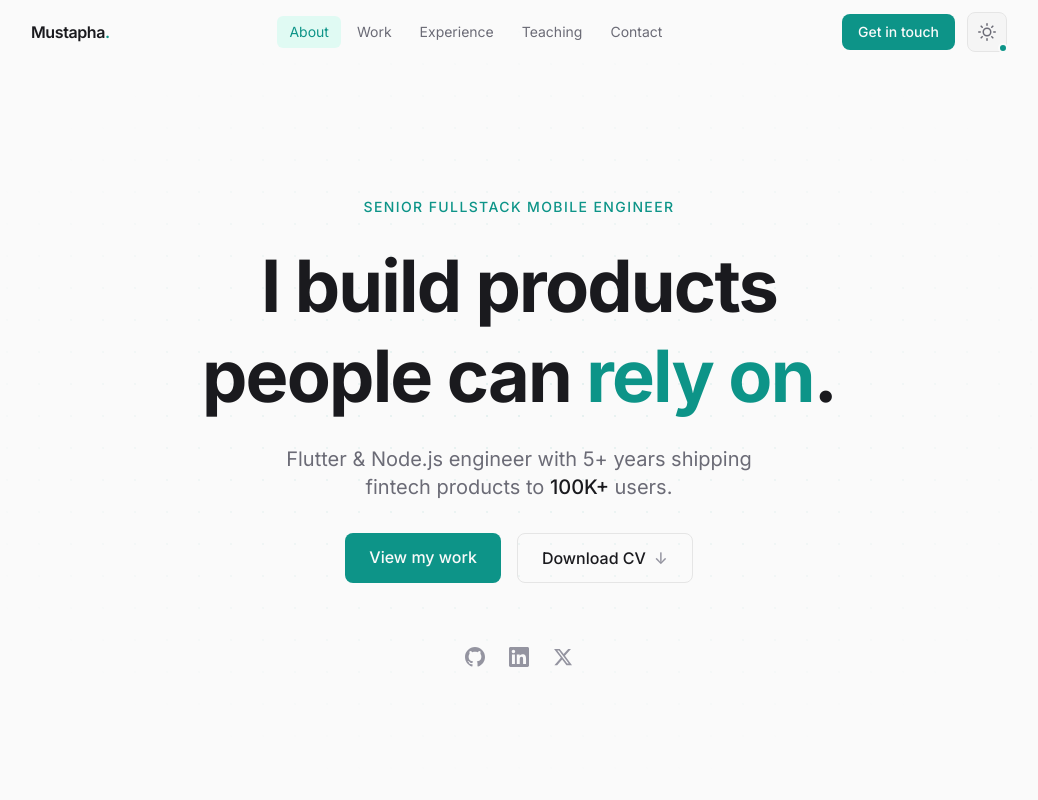
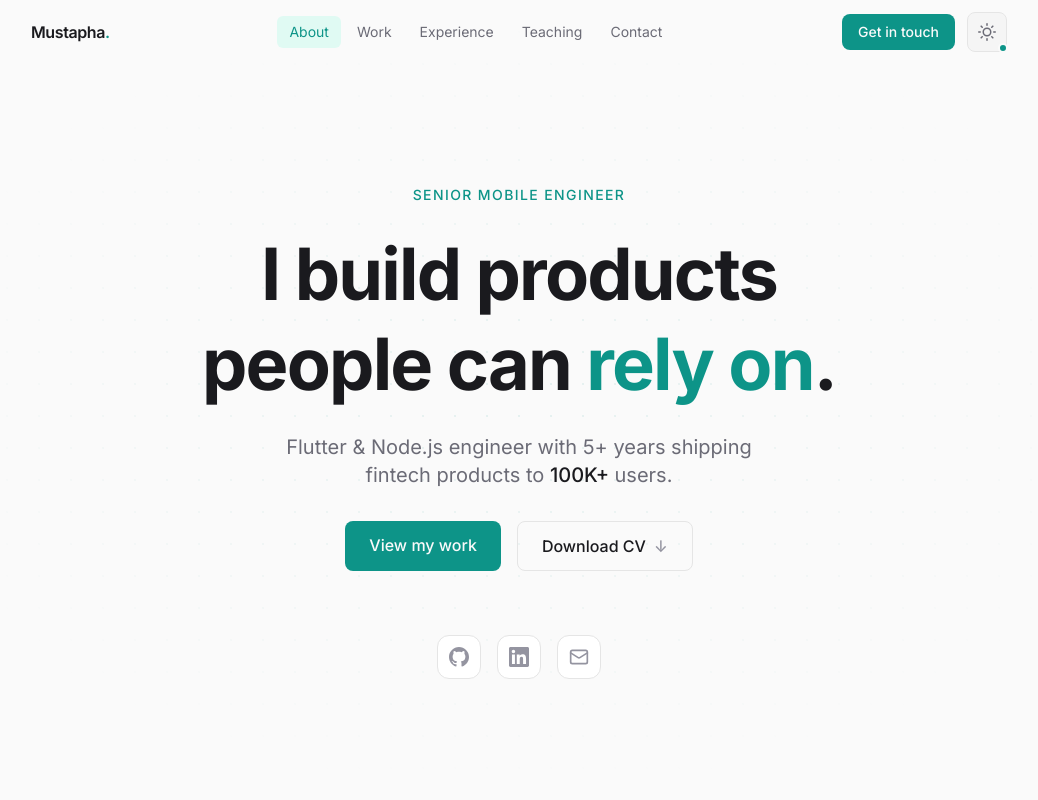
Before and after one commit to Mostalpha7/mostalpha7.github.io, a Next.js app: page / in a window 1280 px wide. Shown: the top 800 px of the page, without its empty margins (121-1159 px from the left). Built offline with nearby package versions, Linux system fonts and the light colour scheme.

Commit message:
UI Improvement.

```diff
--- a/src/components/sections/contact.tsx
+++ b/src/components/sections/contact.tsx
@@ -15,23 +15,33 @@ const socials = [
     },
     {
         label: "LinkedIn",
-        url: "https://linkedin.com/in/mustapha",
+        url: "https://www.linkedin.com/in/mustapha-abdulmujeeb-32680b195/",
         icon: (
             <svg width="20" height="20" viewBox="0 0 24 24" fill="currentColor">
                 <path d="M20.447 20.452h-3.554v-5.569c0-1.328-.027-3.037-1.852-3.037-1.853 0-2.136 1.445-2.136 2.939v5.667H9.351V9h3.414v1.561h.046c.477-.9 1.637-1.85 3.37-1.85 3.601 0 4.267 2.37 4.267 5.455v6.286zM5.337 7.433c-1.144 0-2.063-.926-2.063-2.065 0-1.138.92-2.063 2.063-2.063 1.14 0 2.064.925 2.064 2.063 0 1.139-.925 2.065-2.064 2.065zm1.782 13.019H3.555V9h3.564v11.452zM22.225 0H1.771C.792 0 0 .774 0 1.729v20.542C0 23.227.792 24 1.771 24h20.451C23.2 24 24 23.227 24 22.271V1.729C24 .774 23.2 0 22.222 0h.003z" />
             </svg>
         ),
     },
+    // {
+    //     label: "Twitter / X",
+    //     url: "https://twitter.com/mostalpha7",
+    //     icon: (
+    //         <svg width="20" height="20" viewBox="0 0 24 24" fill="currentColor">
+    //             <path d="M18.244 2.25h3.308l-7.227 8.26 8.502 11.24H16.17l-5.214-6.817L4.99 21.75H1.68l7.73-8.835L1.254 2.25H8.08l4.713 6.231zm-1.161 17.52h1.833L7.084 4.126H5.117z" />
+    //         </svg>
+    //     ),
+    // },
+
     {
-        label: "Twitter / X",
-        url: "https://twitter.com/mostalpha7",
+        label: "Email",
+        url: "mailto:mostalpha7@gmail.com",
         icon: (
-            <svg width="20" height="20" viewBox="0 0 24 24" fill="currentColor">
-                <path d="M18.244 2.25h3.308l-7.227 8.26 8.502 11.24H16.17l-5.214-6.817L4.99 21.75H1.68l7.73-8.835L1.254 2.25H8.08l4.713 6.231zm-1.161 17.52h1.833L7.084 4.126H5.117z" />
+            <svg width="20" height="20" viewBox="0 0 24 24" fill="none" stroke="currentColor" strokeWidth="2" strokeLinecap="round" strokeLinejoin="round">
+                <rect width="20" height="16" x="2" y="4" rx="2" />
+                <path d="m22 7-8.97 5.7a1.94 1.94 0 0 1-2.06 0L2 7" />
             </svg>
         ),
     },
-
     {
         label: "WhatsApp",
         url: "https://wa.me/2348149607707",
--- a/src/components/sections/hero.tsx
+++ b/src/components/sections/hero.tsx
@@ -146,7 +146,7 @@ export function Hero() {
                     className="hidden sm:block text-sm font-medium tracking-widest uppercase mb-6"
                     style={{ color: "var(--accent)" }}
                 >
-                    Senior Fullstack Mobile Engineer
+                    Senior Mobile Engineer
                 </motion.p>
 
                 <motion.h1
@@ -227,15 +227,29 @@ export function Hero() {
 
                 <motion.div
                     variants={itemVariants}
-                    className="mt-16 flex justify-center gap-6"
+                    className="mt-16 flex justify-center gap-4"
                 >
                     <a
                         href="https://github.com/mostalpha7"
                         target="_blank"
                         rel="noopener noreferrer"
-                        style={{ color: "var(--text-faint)", transition: "color 0.2s" }}
-                        onMouseEnter={(e) => { e.currentTarget.style.color = "var(--text)"; }}
-                        onMouseLeave={(e) => { e.currentTarget.style.color = "var(--text-faint)"; }}
+                        className="w-11 h-11 rounded-xl flex items-center justify-center"
+                        style={{
+                            backgroundColor: "var(--surface)",
+                            border: "0.5px solid var(--border)",
+                            color: "var(--text-faint)",
+                            transition: "color 0.2s, border-color 0.2s, background-color 0.2s",
+                        }}
+                        onMouseEnter={(e) => {
+                            e.currentTarget.style.color = "var(--accent)";
+                            e.currentTarget.style.borderColor = "var(--accent)";
+                            e.currentTarget.style.backgroundColor = "var(--accent-subtle)";
+                        }}
+                        onMouseLeave={(e) => {
+                            e.currentTarget.style.color = "var(--text-faint)";
+                            e.currentTarget.style.borderColor = "var(--border)";
+                            e.currentTarget.style.backgroundColor = "var(--surface)";
+                        }}
                         aria-label="GitHub"
                     >
                         <svg width="20" height="20" viewBox="0 0 24 24" fill="currentColor">
@@ -246,16 +260,57 @@ export function Hero() {
                         href="https://www.linkedin.com/in/mustapha-abdulmujeeb-32680b195/"
                         target="_blank"
                         rel="noopener noreferrer"
-                        style={{ color: "var(--text-faint)", transition: "color 0.2s" }}
-                        onMouseEnter={(e) => { e.currentTarget.style.color = "var(--text)"; }}
-                        onMouseLeave={(e) => { e.currentTarget.style.color = "var(--text-faint)"; }}
+                        className="w-11 h-11 rounded-xl flex items-center justify-center"
+                        style={{
+                            backgroundColor: "var(--surface)",
+                            border: "0.5px solid var(--border)",
+                            color: "var(--text-faint)",
+                            transition: "color 0.2s, border-color 0.2s, background-color 0.2s",
+                        }}
+                        onMouseEnter={(e) => {
+                            e.currentTarget.style.color = "var(--accent)";
+                            e.currentTarget.style.borderColor = "var(--accent)";
+                            e.currentTarget.style.backgroundColor = "var(--accent-subtle)";
+                        }}
+                        onMouseLeave={(e) => {
+                            e.currentTarget.style.color = "var(--text-faint)";
+                            e.currentTarget.style.borderColor = "var(--border)";
+                            e.currentTarget.style.backgroundColor = "var(--surface)";
+                        }}
                         aria-label="LinkedIn"
                     >
                         <svg width="20" height="20" viewBox="0 0 24 24" fill="currentColor">
                             <path d="M20.447 20.452h-3.554v-5.569c0-1.328-.027-3.037-1.852-3.037-1.853 0-2.136 1.445-2.136 2.939v5.667H9.351V9h3.414v1.561h.046c.477-.9 1.637-1.85 3.37-1.85 3.601 0 4.267 2.37 4.267 5.455v6.286zM5.337 7.433c-1.144 0-2.063-.926-2.063-2.065 0-1.138.92-2.063 2.063-2.063 1.14 0 2.064.925 2.064 2.063 0 1.139-.925 2.065-2.064 2.065zm1.782 13.019H3.555V9h3.564v11.452zM22.225 0H1.771C.792 0 0 .774 0 1.729v20.542C0 23.227.792 24 1.771 24h20.451C23.2 24 24 23.227 24 22.271V1.729C24 .774 23.2 0 22.222 0h.003z" />
                         </svg>
                     </a>
-                    <a
+                    <a href="mailto:mostalpha7@gmail.com"
+                        className="w-11 h-11 rounded-xl flex items-center justify-center"
+                        style={{
+                            backgroundColor: "var(--surface)",
+                            border: "0.5px solid var(--border)",
+                            color: "var(--text-faint)",
+                            transition: "color 0.2s, border-color 0.2s, background-color 0.2s",
+                        }}
+                        onMouseEnter={(e) => {
+                            e.currentTarget.style.color = "var(--accent)";
+                            e.currentTarget.style.borderColor = "var(--accent)";
+                            e.currentTarget.style.backgroundColor = "var(--accent-subtle)";
+                        }}
+                        onMouseLeave={(e) => {
+                            e.currentTarget.style.color = "var(--text-faint)";
+                            e.currentTarget.style.borderColor = "var(--border)";
+                            e.currentTarget.style.backgroundColor = "var(--surface)";
+                        }}
+                        aria-label="Email"
+                    >
+                        <svg width="20" height="20" viewBox="0 0 24 24" fill="none" stroke="currentColor" strokeWidth="2" strokeLinecap="round" strokeLinejoin="round">
+                            <rect width="20" height="16" x="2" y="4" rx="2" />
+                            <path d="m22 7-8.97 5.7a1.94 1.94 0 0 1-2.06 0L2 7" />
+                        </svg>
+                    </a>
+
+
+                    {/* <a
                         href="https://twitter.com/mostalpha7"
                         target="_blank"
                         rel="noopener noreferrer"
@@ -267,9 +322,9 @@ export function Hero() {
                         <svg width="20" height="20" viewBox="0 0 24 24" fill="currentColor">
                             <path d="M18.244 2.25h3.308l-7.227 8.26 8.502 11.24H16.17l-5.214-6.817L4.99 21.75H1.68l7.73-8.835L1.254 2.25H8.08l4.713 6.231zm-1.161 17.52h1.833L7.084 4.126H5.117z" />
                         </svg>
-                    </a>
+                    </a> */}
                 </motion.div>
-            </motion.div>
-        </section>
+            </motion.div >
+        </section >
     );
 }
```
